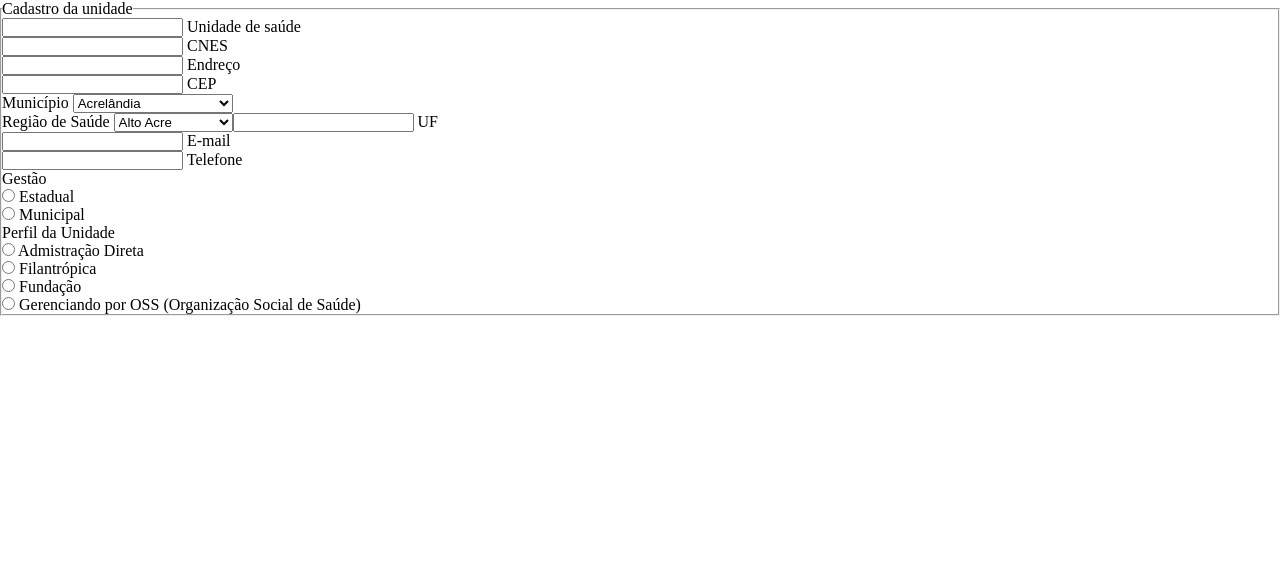
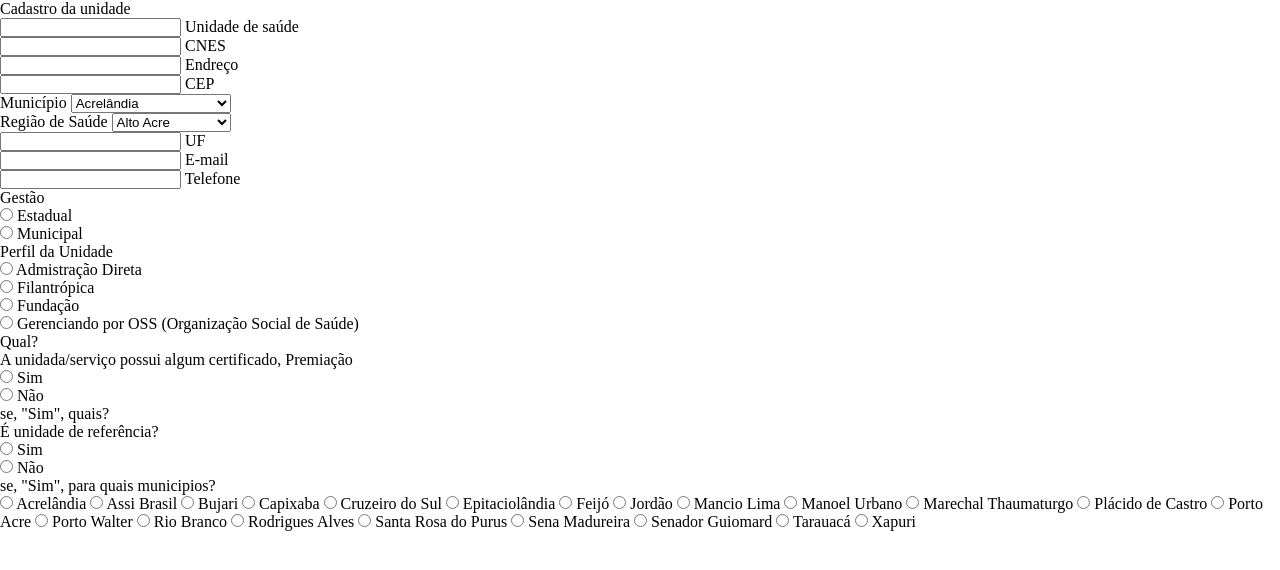
Before and after one commit to Jeanbernardo20/Projetos-para-Estudos, a plain HTML site: page index.html in a window 1280 px wide. Drawn offline with Linux system fonts and the light colour scheme.

Commit message:
finalização da primeira pagina html

```diff
--- a/index.html
+++ b/index.html
@@ -12,7 +12,7 @@
 
         <form class="form-box">
 
-            <fieldset>
+
                 <legend><span class="bold">Cadastro da unidade</span></legend>
 
             <div class="input-box">
@@ -26,7 +26,7 @@
             </div>
             <div class="input-box">
                 <input type="text" name="endereco" id="endereco" class="endereco">
-                <label for="endreco">Endreço</label>
+                <label for="endereco">Endreço</label>
             </div>
             <div class="input-box">
                 <input type="number" name="cep" id="cep" class="cep">
@@ -64,6 +64,7 @@
                     <option value="baixo">Baixo Acre</option>
                     <option value="purus">Tarauaca/Envira</option>
                     <option value="Jurua">Juruá</option>
+                </select>
             </div>
 
             <div class="input-box">
@@ -118,7 +119,94 @@
                 <label>
                     <input type="radio" name="gestão" value="ger_os">
                     Gerenciando por OSS (Organização Social de Saúde)
+                    <legend>Qual?</legend>
                 </label>
+
+            </div>
+
+            <div class="input-box">
+                <label>
+                    <legend>A unidada/serviço possui algum certificado, Premiação</legend>
+                    <input type="radio" name="certificado" value="Sim">
+                    Sim
+
+                </label>
+
+            </div>
+
+            <div class="input-box">
+                <label>
+                    <input type="radio" name="certificado" value="Não">
+                    Não
+                    <legend>se, "Sim", quais?</legend>
+                </label>
+
+            </div>
+
+            <div class="input-box">
+                <label>
+                    <legend>É unidade de referência?</legend>
+                    <input type="radio" name="certificado" value="Sim">
+                    Sim
+
+                </label>
+
+            </div>
+
+            <div class="input-box">
+                <label>
+                    <input type="radio" name="certificado" value="Não">
+                    Não
+                    <legend>se, "Sim", para quais municipios?</legend>
+                </label>
+
+            </div>
+
+            <div class="input-box">
+
+                <input type="radio" name="muni" id="acrel"> <label
+                for="acrel"> Acrelândia </label>
+                <input type="radio" name="muni" id="assisb"> <label
+                for="assisb"> Assi Brasil </label>
+                <input type="radio" name="muni" id="buja"> <label
+                for="buja"> Bujari </label>
+                <input type="radio" name="muni" id="capi"> <label
+                for="capi">Capixaba</label>
+                <input type="radio" name="muni" id="cruz"> <label
+                for="cruz"> Cruzeiro do Sul </label>
+                <input type="radio" name="muni" id="epitac"> <label
+                for="epitac"> Epitaciolândia</label>
+                <input type="radio" name="muni" id="feij"> <label
+                for="feij"> Feijó </label>
+                <input type="radio" name="muni" id="jord"> <label
+                for="jord">Jordão</label>
+                <input type="radio" name="muni" id="manc"> <label
+                for="manc">Mancio Lima</label>
+                <input type="radio" name="muni" id="mano"> <label
+                for="mano"> Manoel Urbano </label>
+                <input type="radio" name="muni" id="marech"> <label
+                for="marech"> Marechal Thaumaturgo </label>
+                <input type="radio" name="muni" id="plac"> <label
+                for="plac"> Plácido de Castro </label>
+                <input type="radio" name="muni" id="portac"> <label
+                for="portac">Porto Acre</label>
+                <input type="radio" name="muni" id="portowa"> <label
+                for="portowa">Porto Walter</label>
+                <input type="radio" name="muni" id="riob"> <label
+                for="riob"> Rio Branco</label>
+                <input type="radio" name="muni" id="rodri"> <label
+                for="rodri"> Rodrigues Alves </label>
+                <input type="radio" name="muni" id="santarosa"> <label
+                for="santarosa">Santa Rosa do Purus</label>
+                <input type="radio" name="muni" id="senam"> <label
+                for="senam">Sena Madureira</label>
+                <input type="radio" name="muni" id="Sengui"> <label
+                for="Sengui">Senador Guiomard</label>
+                <input type="radio" name="muni" id="tar"> <label
+                for="tar">Tarauacá</label>
+                <input type="radio" name="muni" id="xap"> <label
+                for="xap">Xapuri</label>
+
 
             </div>
 
@@ -130,7 +218,11 @@
 
 
 
-            </fieldset>
+
+
+
+
+
 
 
         </form>
```
